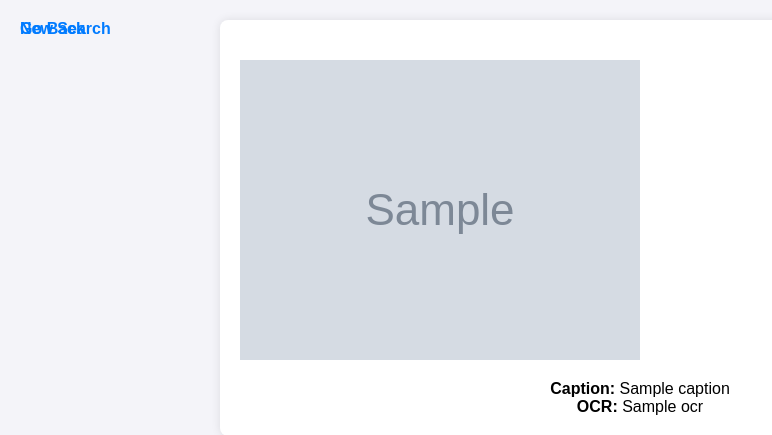
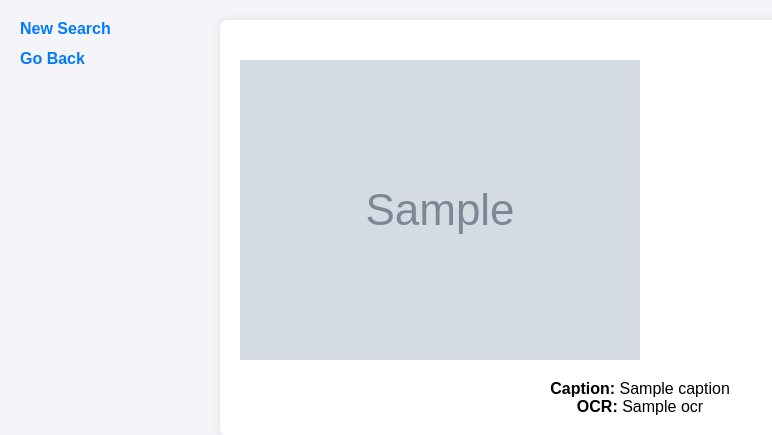
Before and after one commit to gmontamat/screen-grep, a Flask app: template src/search/templates/display.html in a window 1280 px wide. Shown: the top 435 px of the page, without its empty margins (0-772 px from the left). Run offline with Flask 3, Linux system fonts and the light colour scheme; the template is opened without the code that fills it: most values are stand-ins (such as "Sample title", 1, 10 or a date in 2020); grey boxes marked "Sample" are stand-in pictures.

Commit message:
Fix CSS overlapping issue

```diff
--- a/src/search/templates/display.html
+++ b/src/search/templates/display.html
@@ -36,6 +36,9 @@
         .back-link:hover {
             color: #0056b3;
         }
+        .back-link + .back-link {
+            top: 50px; /* Adjusted to prevent overlap */
+        }
     </style>
 </head>
 <body>
```
